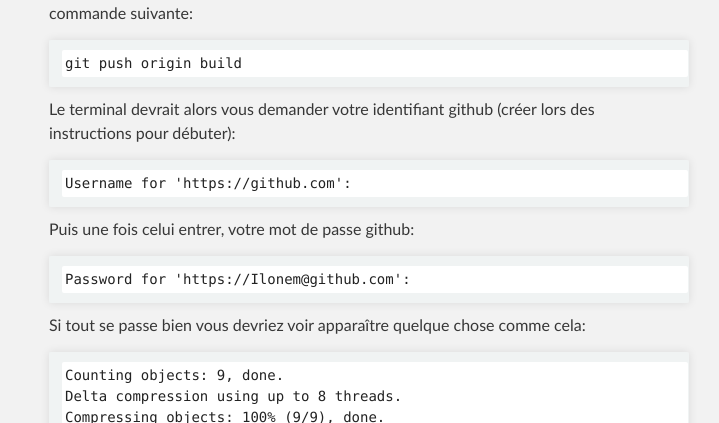
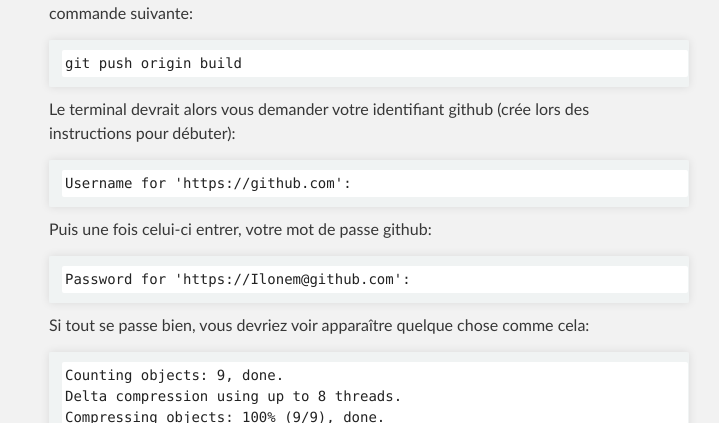
Before and after one commit to IloneM/M305, a Jekyll site: the page built from index.md, in a window 1280 px wide and 900 px high, scrolled down 4958 px. Shown: the part 161-584 px from the top of the window, without its empty margins (291-1010 px from the left). Built offline with Jekyll 4.4.1, drawn with Linux system fonts in a browser that asks for light colours; Markdown is read by kramdown in place of the engine named in the settings.

Commit message:
Sync README.md in master branch to index.md in gh-pages: Fri Jan 23 03:20:32 UTC 2015

```diff
--- a/index.md
+++ b/index.md
@@ -182,15 +182,15 @@ Pour partager votre contribution et bénéficier de celles des autres auteurs, e
 
 		git push origin build
 
-	Le terminal devrait alors vous demander votre identifiant github (créer lors des instructions pour débuter):
+	Le terminal devrait alors vous demander votre identifiant github (crée lors des instructions pour débuter):
 
 		Username for 'https://github.com':
 
-	Puis une fois celui entrer, votre mot de passe github:
+	Puis une fois celui-ci entrer, votre mot de passe github:
 
 		Password for 'https://Ilonem@github.com':
 
-	Si tout se passe bien vous devriez voir apparaître quelque chose comme cela:
+	Si tout se passe bien, vous devriez voir apparaître quelque chose comme cela:
 
 		Counting objects: 9, done.
 		Delta compression using up to 8 threads.
```
